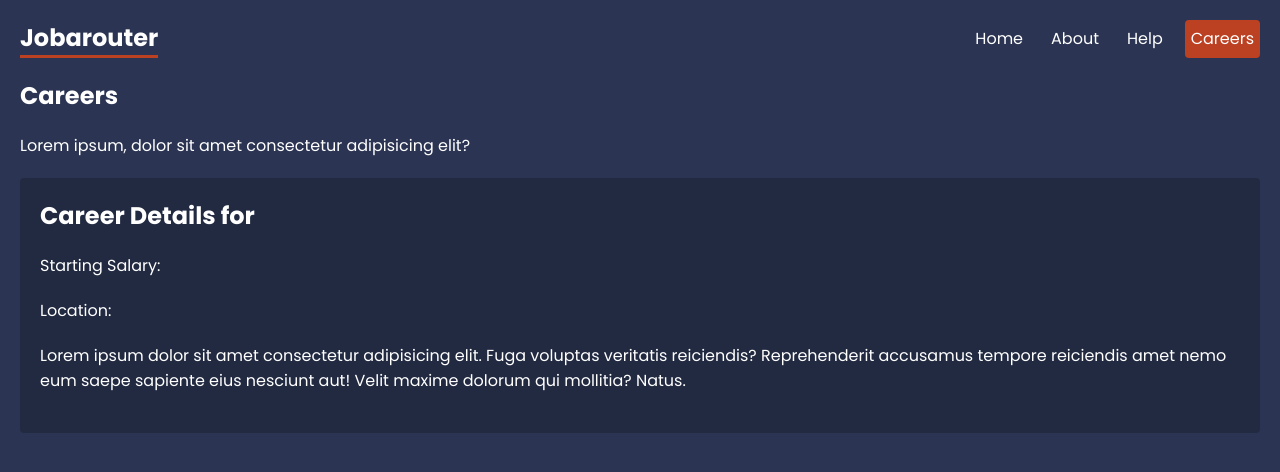
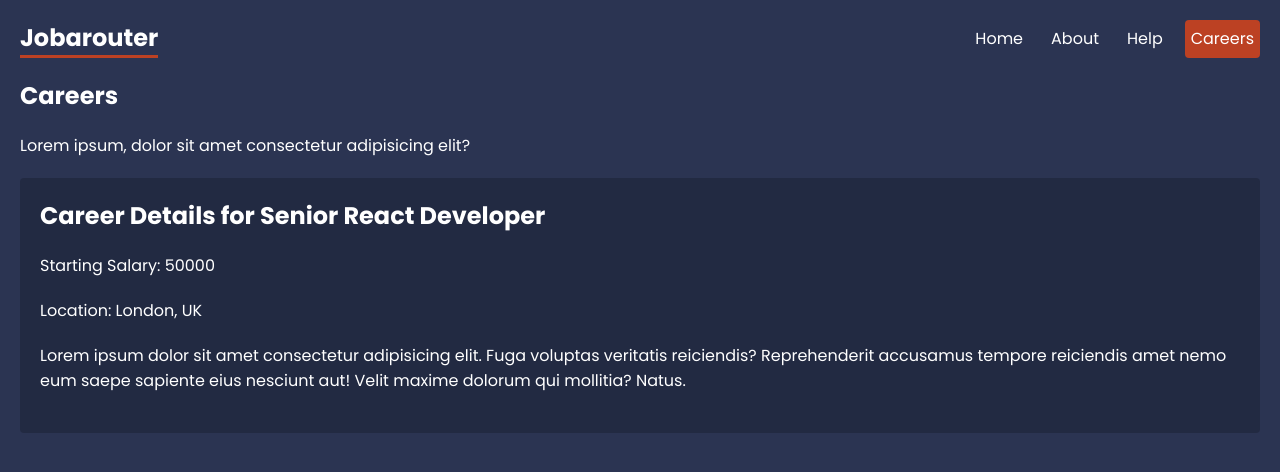
Before and after one commit to jgelsana/jobarouter, a React (Create React App) app: page /careers/1 in a window 1280 px wide. Shown: the top 472 px of the page. Built offline with nearby package versions, Linux system fonts and the light colour scheme; no server answers; data requests are answered from the project's data file.

Commit message:
lesson8 version

```diff
--- a/src/App.js
+++ b/src/App.js
@@ -13,6 +13,7 @@
 import NotFound from "./pages/NotFound";
 import Careers, { careersLoader } from './pages/careers/Careers'
 import CareerDetails, { careerDetailsLoader } from "./pages/careers/CareerDetails";
+import CareersError from './pages/careers/CareersError'
 
 //layouts
 import RootLayout from "./layouts/RootLayout";
@@ -24,18 +25,16 @@
     <Route path="/" element={<RootLayout />}>
       <Route index element={<Home />} />
       <Route path="about" element={<About />} />
-
-
       <Route path="help" element={<HelpLayout />}>
         <Route path="faq" element={<Faq />} />
         <Route path="contact" element={<Contact />} />
       </Route>
-
-      <Route path="careers" element={<CareersLayout />}>
+      <Route path="careers" element={<CareersLayout />} errorElement={<CareersError />}>
         <Route
         index
         element={<Careers />}
         loader={careersLoader}
+        // errorElement={<CareersError />}
         />
         <Route
         path=":id"
--- a/src/pages/NotFound.js
+++ b/src/pages/NotFound.js
@@ -1,5 +1,5 @@
 import React from 'react'
-import {Link} from "react-router-dom"
+import {NavLink} from "react-router-dom"
 
 export default function NotFound() {
   return (
@@ -17,7 +17,7 @@
     deserunt mollit anim id est laborum.
     </p>
 
-    <p>Go to the <Link to="/">Homepage</Link>.</p>
+    <p>Go to the <NavLink to="/">Homepage</NavLink>.</p>
 
     </div>
   )
--- a/src/pages/careers/CareerDetails.js
+++ b/src/pages/careers/CareerDetails.js
@@ -2,9 +2,7 @@
 import { useLoaderData, useParams } from 'react-router-dom'
 
 export default function CareerDetails() {
-
     const { id } = useParams()
-
     const career = useLoaderData()
 
 return (
@@ -29,7 +27,11 @@
 export const careerDetailsLoader = async ({ params }) => {
     const { id } = params
 
-    const res = await fetch('http://localhost:4000/careers' + id)
+    const res = await fetch('http://localhost:4000/careers/' + id)
+
+    // if (!res.ok) {
+    //     throw Error('Could not find that career.')
+    //   }
 
     return res.json();
 }
--- a/src/pages/careers/Careers.js
+++ b/src/pages/careers/Careers.js
@@ -20,5 +20,9 @@
 export const careersLoader = async () => {
   const res = await fetch('http://localhost:4000/careers')
 
+  if (!res.ok) {
+    throw Error('Could not fetch the list of careers')
+  }
+
   return res.json()
 }
--- /dev/null
+++ b/src/pages/careers/CareersError.js
@@ -0,0 +1,13 @@
+import { Link, useRouteError } from "react-router-dom"
+
+export default function CareersError() {
+  const error = useRouteError()
+
+  return (
+    <div className="careers-error">
+      <h2>Error</h2>
+      <p>{error.message}</p>
+      <Link to="/">Back to the Homepage</Link>
+    </div>
+  )
+}
```
